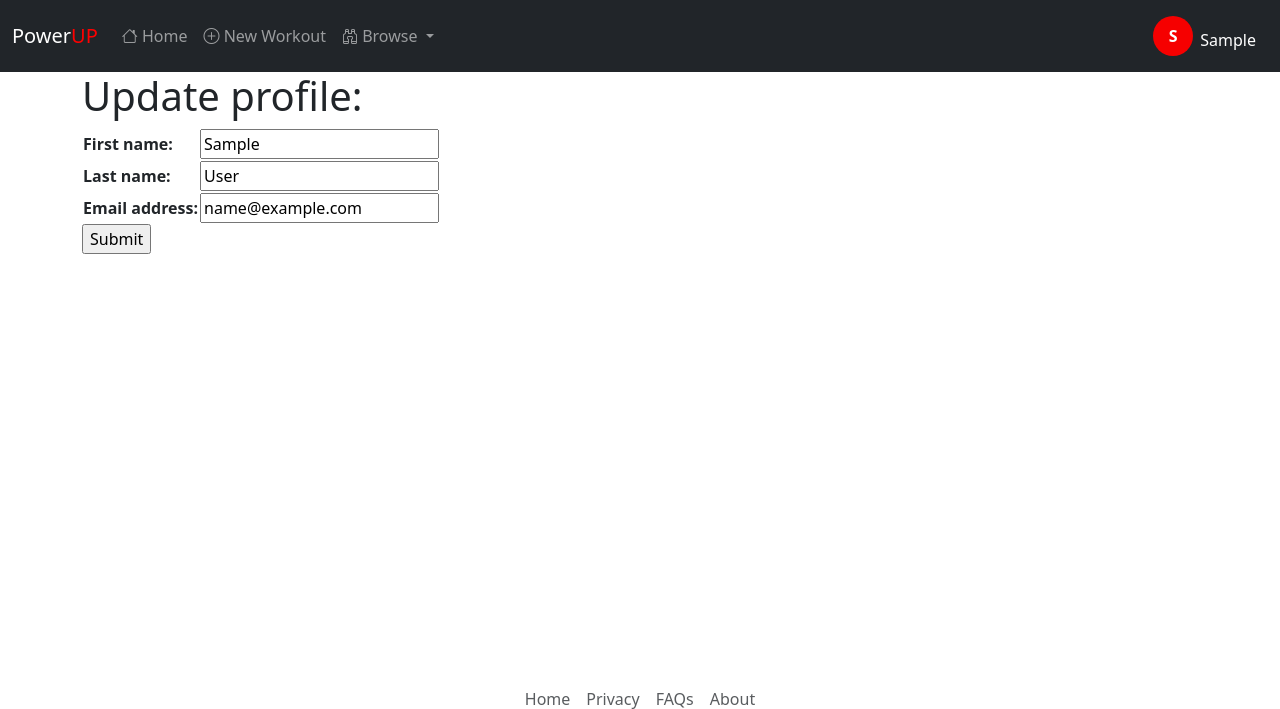
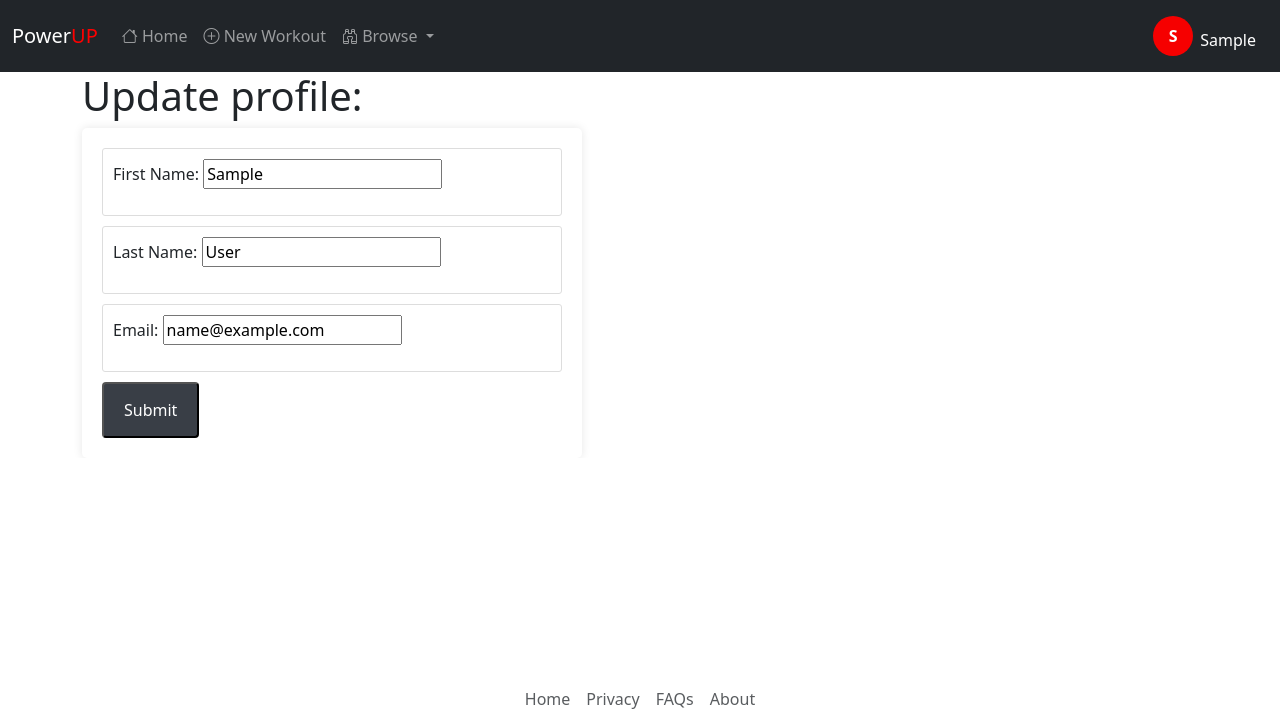
Before and after one commit to epolancot/PowerUp, a Django app: page /profile/1/update in a window 1280 px wide. Shown: the top 709 px of the page. Run offline with Django 4.2, Linux system fonts and the light colour scheme; the visitor is signed in with stand-in values (Sample User, id 1); data comes from the database, SQL or seed files in the repository; some libraries are stand-ins or nearby versions.

Commit message:
edit profile/profile tweaked

```diff
--- a/main_app/templates/auth/user_form.html
+++ b/main_app/templates/auth/user_form.html
@@ -1,14 +1,53 @@
 {% extends 'base.html' %}
 
 {% block content %}
+<style>
+.profile-container {
+    background-color: white;
+    padding: 20px;
+    border-radius: 5px;
+    box-shadow: 0px 0px 10px 0px rgba(0,0,0,0.1);
+    max-width: 500px;
+    width: 100%;
+}
 
+.info-box {
+    margin-bottom: 10px;
+    padding: 10px;
+    border: 1px solid #ddd;
+    border-radius: 3px;
+}
+
+.profile-edit {
+    display: inline-block;
+    background-color: #393E46;
+    color: white;
+    padding: 14px 20px;
+    text-align: center;
+    text-decoration: none;
+    transition: 0.3s;
+    border-radius: 4px;
+}
+
+.profile-edit:hover {
+    background-color: #D65A31;
+}
+</style>
 <h1>Update profile:</h1>
 
-<form action="" method="post">
-  {% csrf_token %}
-  <table>
-    {{ form.as_table }}
-  </table>
-  <input type="submit" value="Submit">
-</form>
+<div class="profile-container">
+  <form action="" method="post">
+    {% csrf_token %}
+    <div class="info-box">
+      <p>First Name: {{ form.first_name }}</p>
+    </div>
+    <div class="info-box">
+      <p>Last Name: {{ form.last_name }}</p>
+    </div>
+    <div class="info-box">
+      <p>Email: {{ form.email }}</p>
+    </div>
+    <input class="profile-edit" type="submit" value="Submit">
+  </form>
+</div>
 {% endblock %}
```
Also changed, not shown: main_app/templates/profile/index.html (+36 -1 lines).
